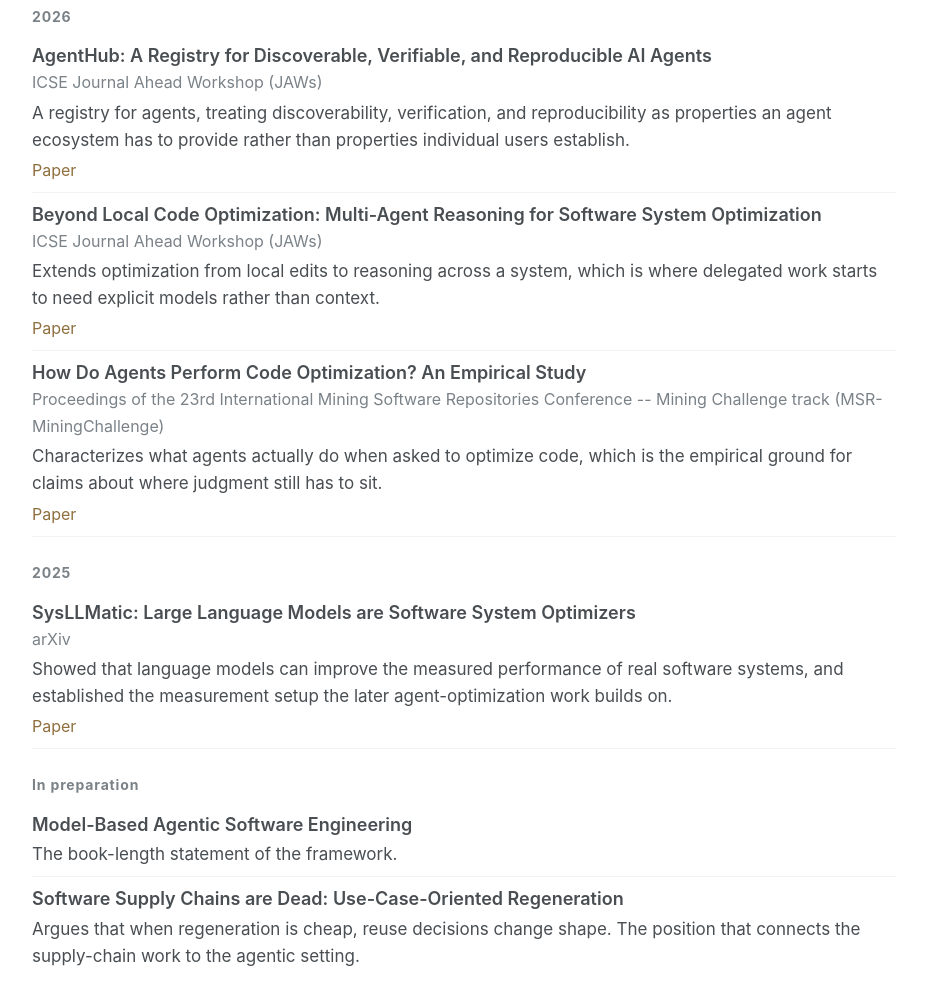
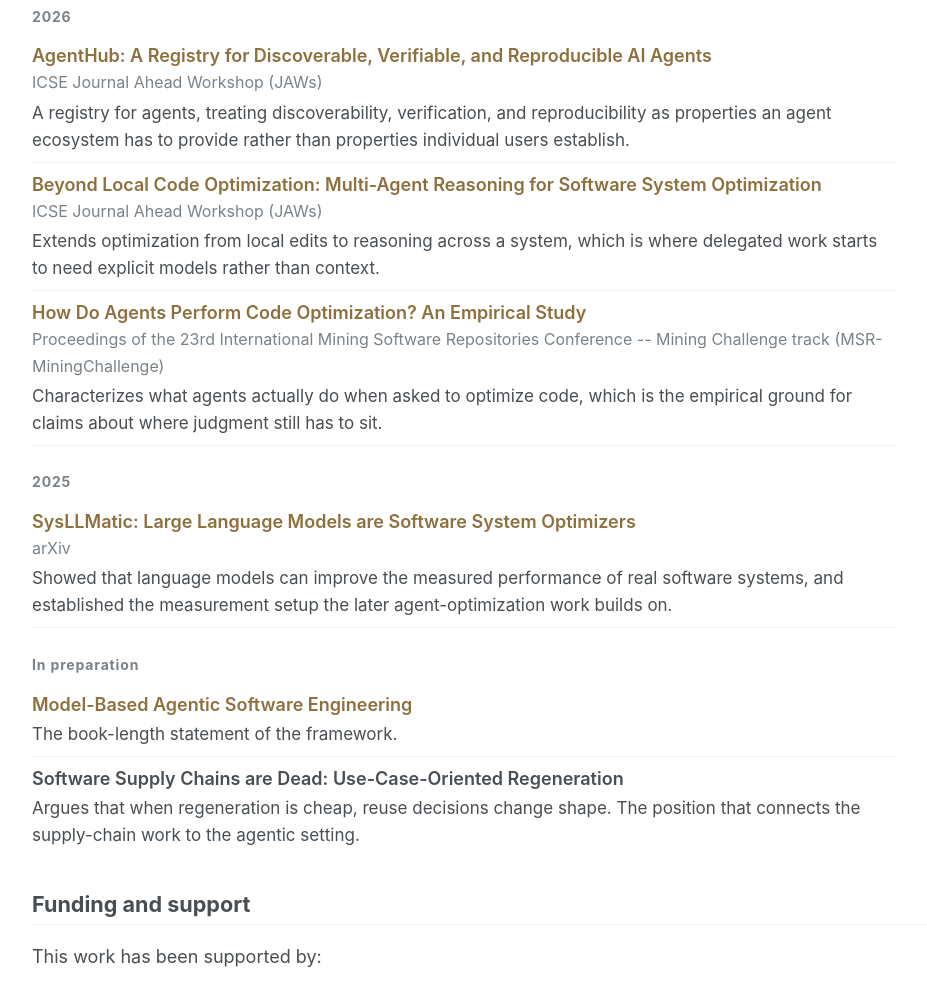
Before and after one commit to davisjam/mage, a plain HTML site: page index.html in a window 1280 px wide. Shown: the part 1509-2490 px from the top of the page, without its empty margins (246-1173 px from the left). Drawn offline with Linux system fonts and the light colour scheme.

Commit message:
Paper titles are links
The title itself links to a readable copy, resolved from the canonical
paper_url. Redundant [Paper] chips removed; only distinct artifacts
(artifact, blog, talk) remain beside an entry.

```diff
--- a/index.html
+++ b/index.html
@@ -49,33 +49,29 @@
 <div class="bib">
 <div class="yr">2026</div>
 <div class="e">
-<div class="ti">AgentHub: A Registry for Discoverable, Verifiable, and Reproducible AI Agents</div>
+<div class="ti"><a href="https://arxiv.org/pdf/2510.03495">AgentHub: A Registry for Discoverable, Verifiable, and Reproducible AI Agents</a></div>
 <div class="vn">ICSE Journal Ahead Workshop (JAWs)</div>
 <div class="note">A registry for agents, treating discoverability, verification, and reproducibility as properties an agent ecosystem has to provide rather than properties individual users establish.</div>
-<div class="ln"><a href="https://arxiv.org/pdf/2510.03495">Paper</a></div>
 </div>
 <div class="e">
-<div class="ti">Beyond Local Code Optimization: Multi-Agent Reasoning for Software System Optimization</div>
+<div class="ti"><a href="https://arxiv.org/pdf/2603.14703">Beyond Local Code Optimization: Multi-Agent Reasoning for Software System Optimization</a></div>
 <div class="vn">ICSE Journal Ahead Workshop (JAWs)</div>
 <div class="note">Extends optimization from local edits to reasoning across a system, which is where delegated work starts to need explicit models rather than context.</div>
-<div class="ln"><a href="https://arxiv.org/pdf/2603.14703">Paper</a></div>
 </div>
 <div class="e">
-<div class="ti">How Do Agents Perform Code Optimization? An Empirical Study</div>
+<div class="ti"><a href="https://arxiv.org/pdf/2512.21757">How Do Agents Perform Code Optimization? An Empirical Study</a></div>
 <div class="vn">Proceedings of the 23rd International Mining Software Repositories Conference -- Mining Challenge track (MSR-MiningChallenge)</div>
 <div class="note">Characterizes what agents actually do when asked to optimize code, which is the empirical ground for claims about where judgment still has to sit.</div>
-<div class="ln"><a href="https://arxiv.org/pdf/2512.21757">Paper</a></div>
 </div>
 <div class="yr">2025</div>
 <div class="e">
-<div class="ti">SysLLMatic: Large Language Models are Software System Optimizers</div>
+<div class="ti"><a href="https://arxiv.org/pdf/2506.01249">SysLLMatic: Large Language Models are Software System Optimizers</a></div>
 <div class="vn">arXiv</div>
 <div class="note">Showed that language models can improve the measured performance of real software systems, and established the measurement setup the later agent-optimization work builds on.</div>
-<div class="ln"><a href="https://arxiv.org/pdf/2506.01249">Paper</a></div>
 </div>
 <div class="yr">In preparation</div>
 <div class="e">
-<div class="ti">Model-Based Agentic Software Engineering</div>
+<div class="ti"><a href="https://davisjam.github.io/model-based-agentic-software-engineering/book/index.html">Model-Based Agentic Software Engineering</a></div>
 <div class="note">The book-length statement of the framework.</div>
 </div>
 <div class="e">
```
